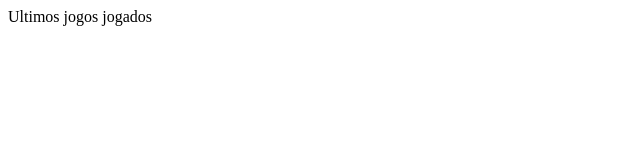
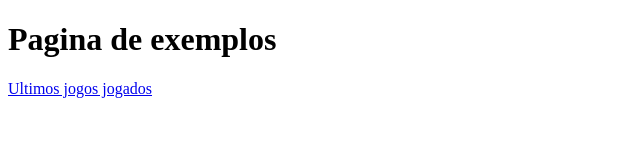
Before and after one commit to ufjf-dcc121/dcc121-2023-1-atv1-LucasBGM, a plain HTML site: page outro.html in a window 1280 px wide. Shown: the whole page, without its empty margins (0-640 px from the left). Drawn offline with Linux system fonts and the light colour scheme.

Commit message:
titulo h1

```diff
--- a/outro.html
+++ b/outro.html
@@ -7,6 +7,7 @@
     <title>renovado</title>
 </head>
 <body>
-    <a>Ultimos jogos jogados<a href="/home/ice/dcc121/exem01/dcc121-2023-1-atv1-LucasBGM/teste.html">
+    <h1>Pagina de exemplos</h1>
+    <p><a href="/home/ice/dcc121/exem01/dcc121-2023-1-atv1-LucasBGM/teste.html">Ultimos jogos jogados</a></p>
 </body>
 </html>
```
